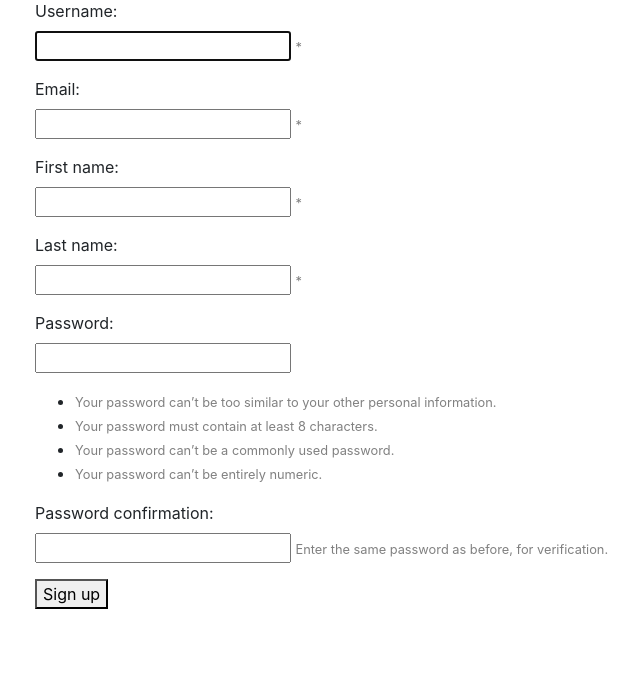
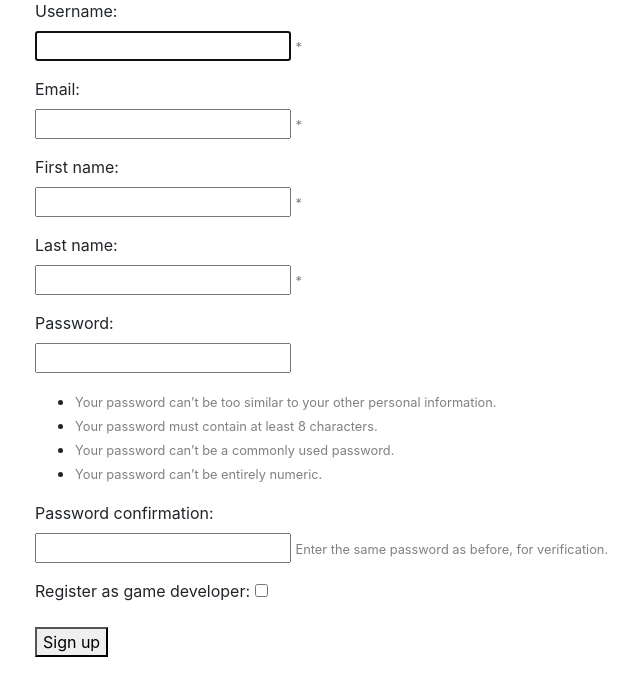
Before and after one commit to KasperNurminen/gameservice, a Django app: page /register/ in a window 1280 px wide. Shown: the part 103-800 px from the top of the page, without its empty margins (50-690 px from the left). Run offline with Django 3.2, Linux system fonts and the light colour scheme; parts of the project's set-up code (start-up, migrations or seed data) failed here and were passed over; some libraries are stand-ins or nearby versions.

Commit message:
added developer sign up and own made game

```diff
--- a/gameservice/forms.py
+++ b/gameservice/forms.py
@@ -12,7 +12,8 @@ class RegisterForm(UserCreationForm):
 
     class Meta:
         model = User
-        fields = ('username', 'email', 'first_name', 'last_name', 'password1', 'password2', )
+        fields = ('username', 'email', 'first_name',
+                  'last_name', 'password1', 'password2')
 
     def clean_email(self):
         email = self.cleaned_data['email']
@@ -20,3 +21,11 @@ class RegisterForm(UserCreationForm):
             raise forms.ValidationError(
                 'Please use another Email, that is already taken')
         return email
+
+
+class isDevForm(forms.Form):
+    isDeveloper = forms.BooleanField(
+        label='Register as game developer', required=False)
+
+    class Meta:
+        fields = ('isDeveloper')
--- a/gameservice/models.py
+++ b/gameservice/models.py
@@ -10,7 +10,7 @@ class Game(models.Model):
         on_delete=models.CASCADE
     )
     price = models.DecimalField(max_digits=6, decimal_places=2)
-    url = models.URLField(max_length=200)
+    url = models.CharField(max_length=200)
     categories = models.ManyToManyField(
         'Category')
 
--- a/gameservice/templates/register.html
+++ b/gameservice/templates/register.html
@@ -18,6 +18,9 @@
         {% endfor %}
       </p>
     {% endfor %}
+  {{ form2.as_p }}
     <button type="submit">Sign up</button>
   </form>
+
+
 {% endblock %}
--- a/gameservice/views.py
+++ b/gameservice/views.py
@@ -3,7 +3,7 @@ from django.views.generic import View, UpdateView, CreateView, DeleteView
 from .models import Game, Category, Payment, Score, User
 from django.contrib.auth.forms import UserCreationForm
 from django.contrib.auth import login, authenticate
-from .forms import RegisterForm
+from .forms import RegisterForm, isDevForm
 from django.http import HttpResponse
 from django.contrib.auth.mixins import LoginRequiredMixin, PermissionRequiredMixin
 import json
@@ -18,6 +18,7 @@ from django.contrib import messages
 from hashlib import md5
 from datetime import datetime
 from django.contrib.auth.mixins import UserPassesTestMixin
+from django.contrib.auth.models import Group
 
 
 class Main(LoginRequiredMixin, View):
@@ -47,6 +48,7 @@ class Main(LoginRequiredMixin, View):
         }
         return render(request, "main.html", context=context)
 
+
 class Developer(PermissionRequiredMixin, View):
     permission_required = 'gameservice.can_edit_games'
 
@@ -54,13 +56,15 @@ class Developer(PermissionRequiredMixin, View):
         context = {}
         objects = Game.objects.filter(developer__pk=request.user.pk)
         for game in objects:
-            payments =  Payment.objects.filter(game__pk=game.pk)
-            game.sold = {"count": len(payments), "monetary": sum([p.price for p in payments])}
+            payments = Payment.objects.filter(game__pk=game.pk)
+            game.sold = {"count": len(payments), "monetary": sum(
+                [p.price for p in payments])}
 
         context = {
             'results': objects
         }
         return render(request, "developer.html", context=context)
+
 
 class DeveloperEdit(PermissionRequiredMixin, UpdateView):
     permission_required = 'gameservice.can_edit_games'
@@ -72,16 +76,20 @@ class DeveloperEdit(PermissionRequiredMixin, UpdateView):
     def get_success_url(self):
         return reverse('developer')
 
+
 class DeveloperDetails(PermissionRequiredMixin, View):
     permission_required = 'gameservice.can_edit_games'
+
     def get(self, request, pk, *args, **kwargs):
         game = Game.objects.get(pk=pk)
         payments = Payment.objects.filter(game__pk=pk)
-        total = {"count": len(payments), "monetary": sum([p.price for p in payments])}
+        total = {"count": len(payments), "monetary": sum(
+            [p.price for p in payments])}
         context = {'purchases': payments,
                    'game': game,
                    'total': total}
         return render(request, "developer-details.html", context=context)
+
 
 class DeveloperCreate(PermissionRequiredMixin, CreateView):
     permission_required = 'gameservice.can_edit_games'
@@ -97,6 +105,7 @@ class DeveloperCreate(PermissionRequiredMixin, CreateView):
         form.instance.developer = self.request.user
         return super().form_valid(form)
 
+
 class DeveloperDelete(PermissionRequiredMixin, DeleteView):
     permission_required = 'gameservice.can_edit_games'
 
@@ -107,14 +116,14 @@ class DeveloperDelete(PermissionRequiredMixin, DeleteView):
     def get_success_url(self):
         return reverse('developer')
 
+
 class GameDetail(UserPassesTestMixin, View):
     login_url = '/login/'
 
     def test_func(self):
         id = self.request.path.replace("/game/", "")
 
-        return Payment.objects.filter(user__pk = self.request.user.pk, game__pk = id).first() or False
-
+        return Payment.objects.filter(user__pk=self.request.user.pk, game__pk=id).first() or False
 
     def get(self, request, id, *args, **kwargs):
         game = Game.objects.get(pk=id)
@@ -125,14 +134,22 @@ class GameDetail(UserPassesTestMixin, View):
 class Register(View):
     def get(self, request, *args, **kwargs):
         form = RegisterForm()
-        return render(request, 'register.html', {'form': form})
+        form2 = isDevForm()
+        return render(request, 'register.html', {'form': form, 'form2': form2})
+
     def post(self, request, *args, **kwargs):
         form = RegisterForm(request.POST)
+        form2 = isDevForm()
+
         if form.is_valid():
             user = form.save(commit=False)
             user.is_active = False
             user.save()
             current_site = get_current_site(request)
+            # add user to developer group, if checkbox is selected
+            if (request.POST.get('isDeveloper') == 'on'):
+                group = Group.objects.get(name='developers')
+                user.groups.add(group)
             email_subject = 'Activate Your Account'
             message = render_to_string('activate_account.html', {
                 'user': user,
@@ -143,33 +160,33 @@ class Register(View):
             to_email = form.cleaned_data.get('email')
             email = EmailMessage(email_subject, message, to=[to_email])
             email.send()
-            #return HttpResponse('We have sent you an email, please confirm your email address to complete registration')
             return redirect('/emailconfirmation')
 
-
-        return render(request, 'register.html', {'form': form})
+        return render(request, 'register.html', {'form': form, 'form2': form2})
 
 
 class Profile(LoginRequiredMixin, View):
     login_url = '/login/'
 
     def get(self, request, *args, **kwargs):
-        allscores = Score.objects.filter(player__pk=request.user.pk).order_by('-game__title', '-score') #sort to title and score
+        allscores = Score.objects.filter(player__pk=request.user.pk).order_by(
+            '-game__title', '-score')  # sort to title and score
         gametitles = []
-        for x in allscores: #all game titles in a list
+        for x in allscores:  # all game titles in a list
             gametitles.append(x.game.title)
 
-        gametitles = list(dict.fromkeys(gametitles)) #remove duplicates
+        gametitles = list(dict.fromkeys(gametitles))  # remove duplicates
         finallist = []
-        for title in gametitles: #take only one score per title
+        for title in gametitles:  # take only one score per title
             finallist.append(allscores.filter(game__title=title)[0])
 
-        print (finallist)
+        print(finallist)
         context = {
             'Highscore': finallist
 
         }
         return render(request, "profile.html", context=context)
+
 
 def activate_account(request, uidb64, token):
     try:
@@ -182,7 +199,7 @@ def activate_account(request, uidb64, token):
         user.save()
         login(request, user)
         return redirect('/')
-        #return HttpResponse('Your account has been activate successfully')
+        # return HttpResponse('Your account has been activate successfully')
     else:
         return HttpResponse('Activation link is invalid!')
 
@@ -195,40 +212,38 @@ class emailConfirmation(View):
 
 class Purchase(View):
 
-
-
     def get(self, request, *args, **kwargs):
-        #secret should not be in version control, separate file to indicate that
+        # secret should not be in version control, separate file to indicate that
         with open("gameservice/secret.txt", 'r') as f:
             secret = f.read()
 
         id = self.kwargs.get('pk')
         game = Game.objects.get(pk=id)
 
-        pid = str(game.pk) + "pid" + str(request.user.pk) + "time" + str(datetime.timestamp(datetime.now()))
+        pid = str(game.pk) + "pid" + str(request.user.pk) + \
+            "time" + str(datetime.timestamp(datetime.now()))
         print(pid)
         sid = "4tNYjktBUw=="
         amount = game.price
-        checksumstr =  f"pid={pid:s}&sid={sid:s}&amount={amount:.2f}&token={secret:s}"
+        checksumstr = f"pid={pid:s}&sid={sid:s}&amount={amount:.2f}&token={secret:s}"
         checksum = md5(checksumstr.encode('utf-8')).hexdigest()
         context = {
             'game': game,
-            'pid' : pid,
-            'sid' : sid,
-            'checksum' : checksum,
-            'amount' : amount
+            'pid': pid,
+            'sid': sid,
+            'checksum': checksum,
+            'amount': amount
         }
         return render(request, 'purchase.html', context=context)
 
 
-
 class PaymentSuccess(View):
     def get(self, request, *args, **kwargs):
-        #secret should not be in version control, separate file to indicate that
+        # secret should not be in version control, separate file to indicate that
         with open("gameservice/secret.txt", 'r') as f:
             secret = f.read()
 
-        ref= request.GET.get('ref')
+        ref = request.GET.get('ref')
         pid = request.GET.get('pid')
         result = request.GET.get('result')
         checksum1 = request.GET.get('checksum')
@@ -237,14 +252,15 @@ class PaymentSuccess(View):
         sid = "4tNYjktBUw=="
         game = Game.objects.get(pk=pid.split('p')[0])
         test = None
-        try: #testing if payment object already exists
+        try:  # testing if payment object already exists
             test = Payment.objects.get(pid=pid)
         except:
             test = None
 
-        if checksum1 == checksum2 and result == 'success': #testing that payment was succesful
-            if not test: #testing if payment object already exists
-                p = Payment(user=request.user, price=game.price, game= game, pid = pid, sid = sid)
+        if checksum1 == checksum2 and result == 'success':  # testing that payment was succesful
+            if not test:  # testing if payment object already exists
+                p = Payment(user=request.user, price=game.price,
+                            game=game, pid=pid, sid=sid)
                 p.save()
             context = {
                 'game': game
```
